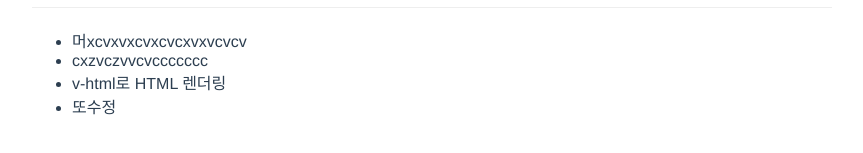
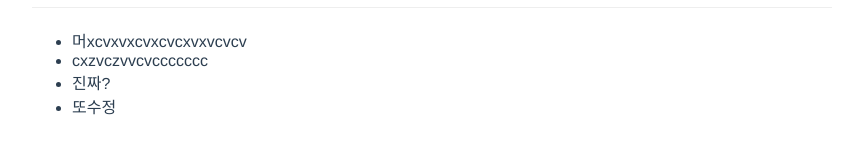
Before and after one commit to luv20100918/vue2-study, a Vue app: page /curriculum/day2 in a window 1280 px wide. Shown: the part 351-504 px from the top of the page, without its empty margins (208-1071 px from the left). Built offline with nearby package versions, Linux system fonts and the light colour scheme.

Commit message:
커밋할게

```diff
--- a/src/views/curriculum/Day2.vue
+++ b/src/views/curriculum/Day2.vue
@@ -13,7 +13,7 @@
         <ul>
           <li>머xcvxvxcvxcvcxvxvcvcv</li>
           <li>cxzvczvvcvccccccc</li>
-          <li>v-html로 HTML 렌더링</li>
+          <li>진짜?</li>
           <li>또수정</li>
         </ul>
       </section>
```
